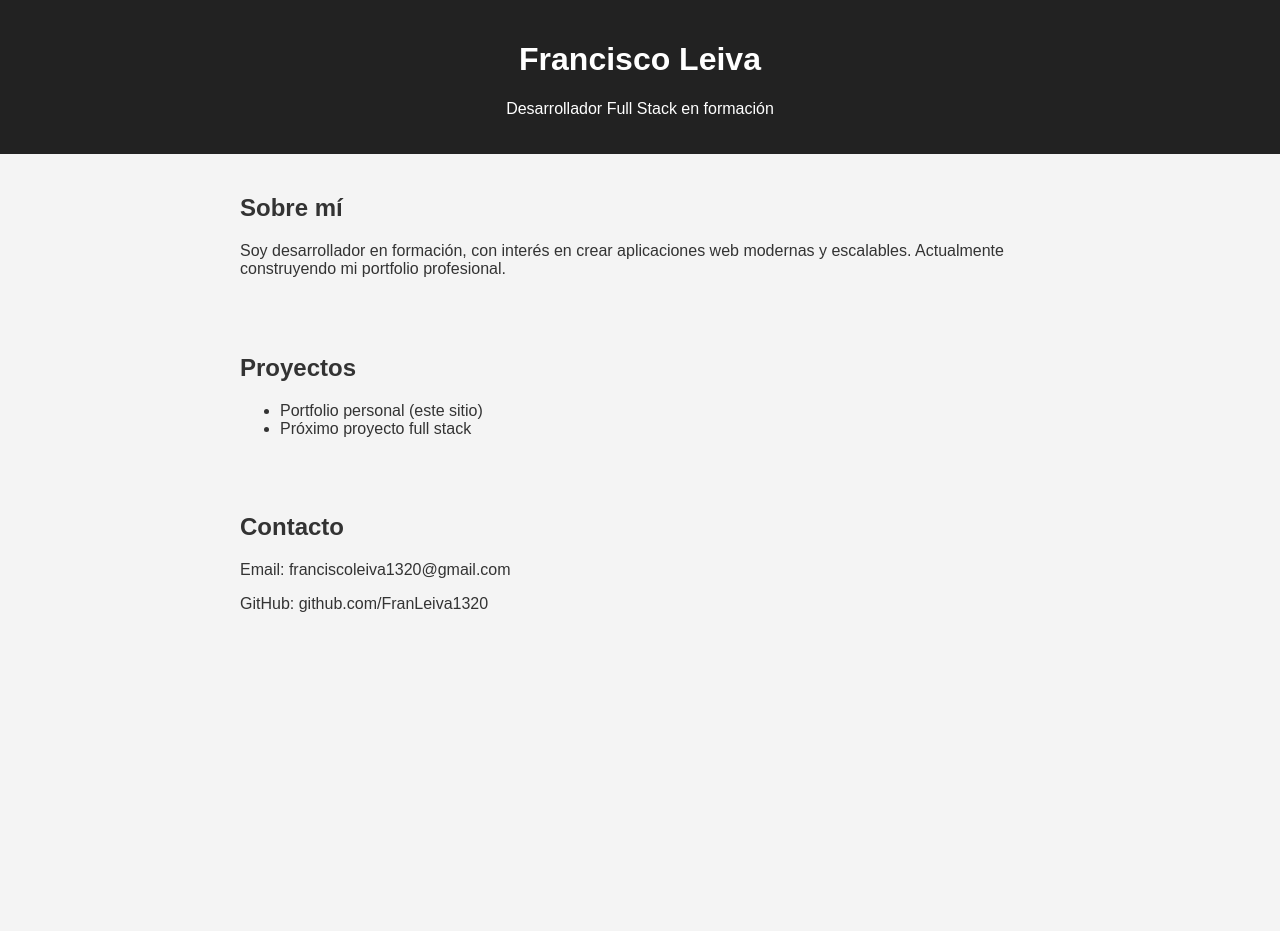
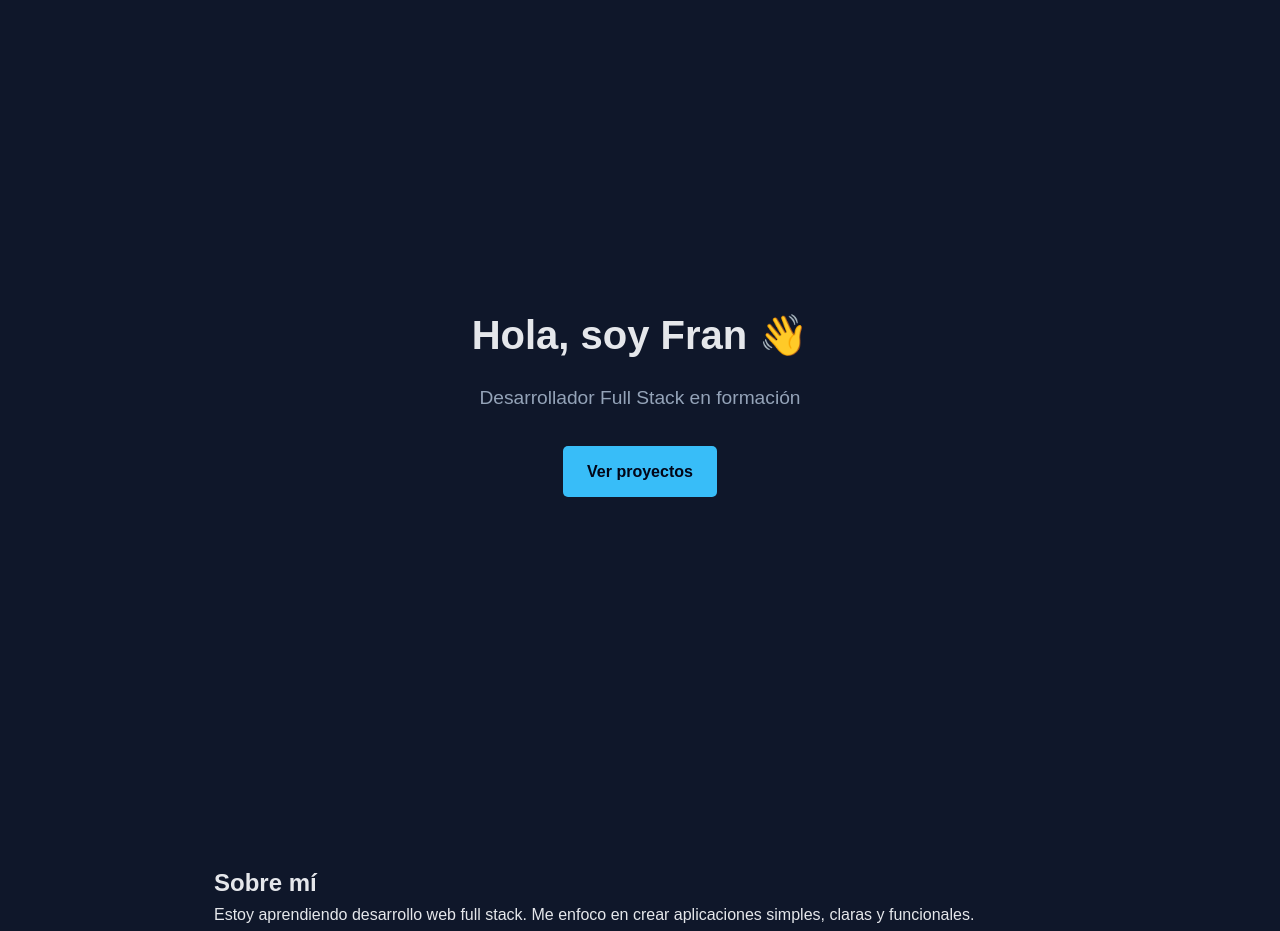
Before and after one commit to FranLeiva1320/portfolio-fullstack, a plain HTML site: page frontend/index.html in a window 1280 px wide. Shown: the top 931 px of the page. Before the commit the page ends 800 px from the top, so only its background shows below. Drawn offline with Linux system fonts and the light colour scheme.

Commit message:
dia 2: estructura y diseño base del portafolio

```diff
--- a/frontend/css/styles.css
+++ b/frontend/css/styles.css
@@ -1,20 +1,64 @@
-body {
-  font-family: Arial, sans-serif;
+* {
   margin: 0;
   padding: 0;
-  background-color: #f4f4f4;
-  color: #333;
+  box-sizing: border-box;
+  font-family: Arial, Helvetica, sans-serif;
 }
 
-header {
-  background-color: #222;
-  color: white;
-  padding: 20px;
-  text-align: center;
+body {
+  background: #0f172a;
+  color: #e5e7eb;
+  line-height: 1.6;
 }
 
-section {
-  padding: 20px;
-  max-width: 800px;
+.hero {
+  min-height: 100vh;
+  display: flex;
+  flex-direction: column;
+  justify-content: center;
+  align-items: center;
+  text-align: center;
+  gap: 1rem;
+}
+
+.hero h1 {
+  font-size: 2.5rem;
+}
+
+.hero p {
+  font-size: 1.2rem;
+  color: #94a3b8;
+}
+
+.btn {
+  margin-top: 1rem;
+  padding: 0.8rem 1.5rem;
+  background: #38bdf8;
+  color: #020617;
+  text-decoration: none;
+  border-radius: 5px;
+  font-weight: bold;
+}
+
+.about, .projects {
+  padding: 4rem 1.5rem;
+  max-width: 900px;
   margin: auto;
 }
+
+.projects {
+  display: grid;
+  gap: 1.5rem;
+}
+
+.project-card {
+  background: #020617;
+  padding: 1.5rem;
+  border-radius: 8px;
+}
+
+footer {
+  text-align: center;
+  padding: 2rem;
+  color: #64748b;
+}
--- a/frontend/index.html
+++ b/frontend/index.html
@@ -1,40 +1,45 @@
 <!DOCTYPE html>
 <html lang="es">
 <head>
-  <meta charset="UTF-8">
-  <meta name="viewport" content="width=device-width, initial-scale=1.0">
-  <title>Francisco | Full Stack Developer</title>
+  <meta charset="UTF-8" />
+  <meta name="viewport" content="width=device-width, initial-scale=1.0"/>
+  <title>Fran | Full Stack Developer</title>
   <link rel="stylesheet" href="css/styles.css">
 </head>
 <body>
 
-  <header>
-    <h1>Francisco Leiva</h1>
+  <header class="hero">
+    <h1>Hola, soy Fran 👋</h1>
     <p>Desarrollador Full Stack en formación</p>
+    <a href="#projects" class="btn">Ver proyectos</a>
   </header>
 
-  <section id="about">
+  <section class="about">
     <h2>Sobre mí</h2>
     <p>
-      Soy desarrollador en formación, con interés en crear aplicaciones web
-      modernas y escalables. Actualmente construyendo mi portfolio profesional.
+      Estoy aprendiendo desarrollo web full stack.
+      Me enfoco en crear aplicaciones simples, claras y funcionales.
     </p>
   </section>
 
-  <section id="projects">
+  <section class="projects" id="projects">
     <h2>Proyectos</h2>
-    <ul>
-      <li>Portfolio personal (este sitio)</li>
-      <li>Próximo proyecto full stack</li>
-    </ul>
+
+    <div class="project-card">
+      <h3>Portfolio personal</h3>
+      <p>Mi sitio web personal hecho con HTML, CSS y JavaScript.</p>
+    </div>
+
+    <div class="project-card">
+      <h3>Próximamente</h3>
+      <p>Aplicaciones full stack en desarrollo.</p>
+    </div>
   </section>
 
-  <section id="contact">
-    <h2>Contacto</h2>
-    <p>Email: franciscoleiva1320@gmail.com</p>
-    <p>GitHub: github.com/FranLeiva1320</p>
-  </section>
+  <footer>
+    <p>© 2026 – Fran</p>
+  </footer>
 
-  <script src="js/main.js"></script>
+  <script src="js/scrips.js"></script>
 </body>
 </html>
--- a/frontend/js/main.js
+++ /dev/null
@@ -1 +0,0 @@
-console.log("portafolio cargado correctamente");
--- /dev/null
+++ b/frontend/js/scrips.js
@@ -0,0 +1 @@
+console.log("portafolio cargado correctamente👌");
```
